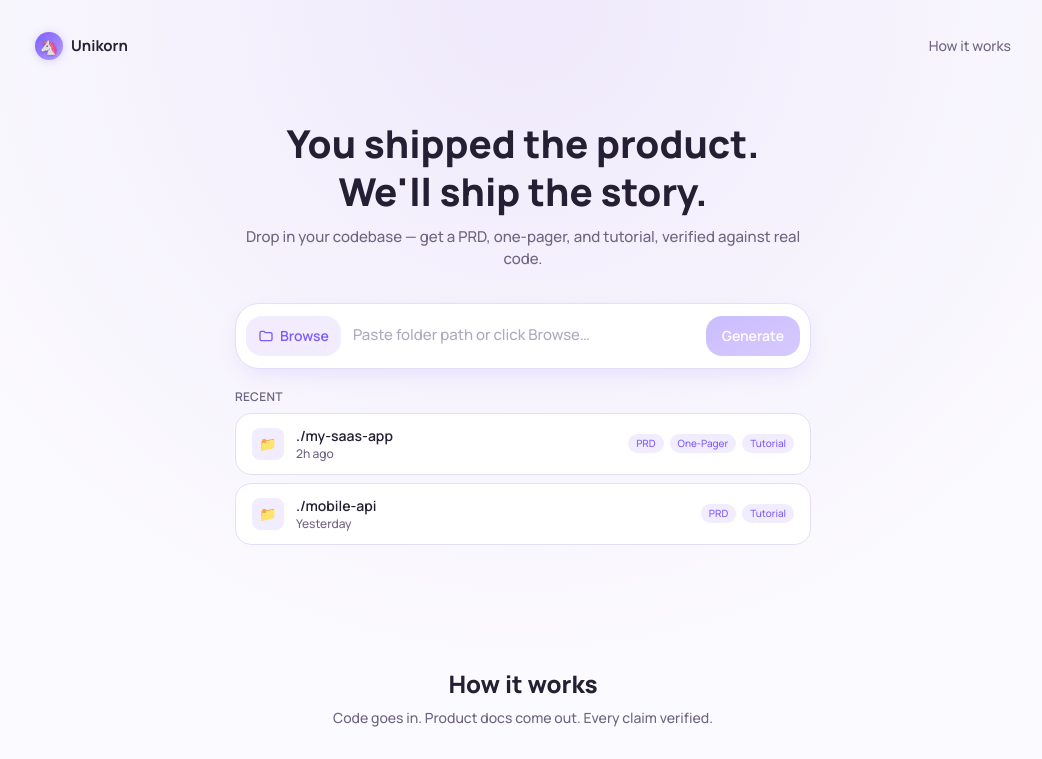
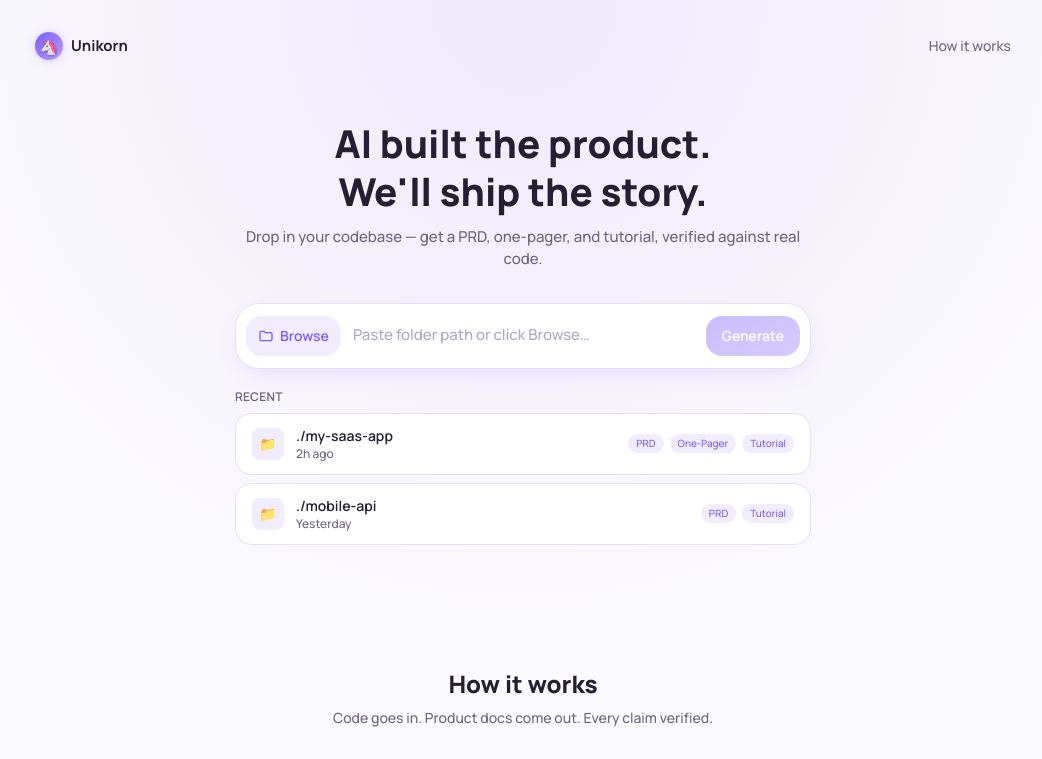
Before and after one commit to tamago-labs/unikorn, a React (Vite) app in the folder frontend/: page / in a window 1280 px wide. Shown: the top 759 px of the page, without its empty margins (117-1159 px from the left). Built offline with nearby package versions, Linux system fonts and the light colour scheme.

Commit message:
fix: update hero line to AI built the product

```diff
--- a/frontend/src/pages/HomePage.tsx
+++ b/frontend/src/pages/HomePage.tsx
@@ -53,7 +53,7 @@ export default function HomePage() {
             data-testid="hero-title"
             className="text-center text-[2rem] sm:text-[2.4rem] font-extrabold leading-tight"
           >
-            You shipped the product.
+            AI built the product.
             <br />
             We&apos;ll ship the story.
           </h1>
```
